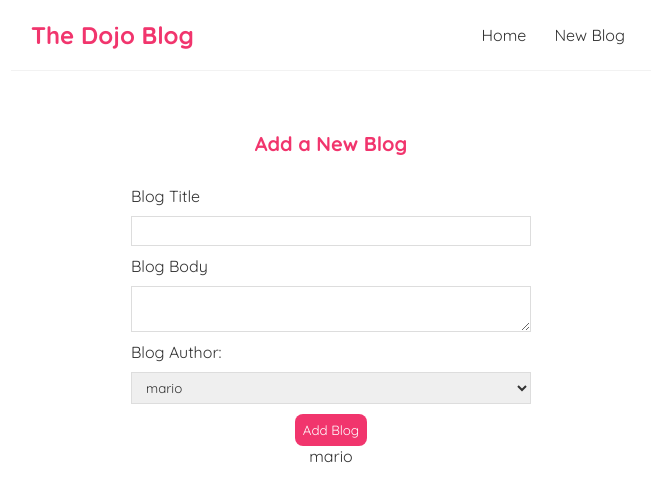
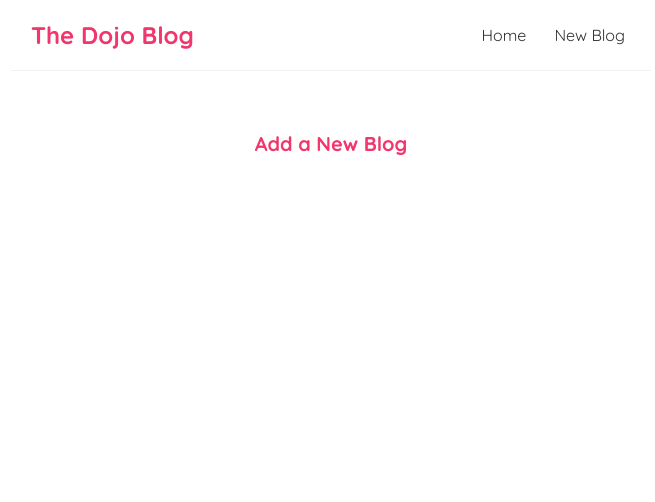
Before and after one commit to loyeh/dojo-blog, a React (Create React App) app: page /create in a window 1280 px wide. Shown: the top 502 px of the page, without its empty margins (309-964 px from the left). Built offline with nearby package versions, Linux system fonts and the light colour scheme.

Commit message:
lesson 30

```diff
--- a/src/create.js
+++ b/src/create.js
@@ -2,56 +2,9 @@ import { useState } from "react";
 import { useHistory } from "react-router-dom/cjs/react-router-dom";
 
 const Create = () => {
-  const [title, setTitle] = useState("");
-  const [body, setBody] = useState("");
-  const [author, setauthor] = useState("mario");
-  const [isPending, setIsPending] = useState(false);
-  const history = useHistory();
-
-  const handleSubmit = (e) => {
-    e.preventDefault();
-    const blog = { title, body, author };
-    setIsPending(true);
-
-    fetch("http://localhost:8000/blogs/", {
-      method: "POST",
-      headers: { "Content-Type": "application/json" },
-      body: JSON.stringify(blog),
-    }).then(() => {
-      console.log("blog added");
-      setIsPending(false);
-      history.push("/");
-    });
-  };
-
   return (
     <div className="create">
       <h2>Add a New Blog</h2>
-      <form onSubmit={handleSubmit}>
-        <label>Blog Title</label>
-        <input
-          type="text"
-          required
-          value={title}
-          onChange={(e) => setTitle(e.target.value)}
-        />
-        <label>Blog Body</label>
-        <textarea
-          required
-          value={body}
-          onChange={(e) => setBody(e.target.value)}
-        ></textarea>
-        <label>Blog Author:</label>
-        <select value={author} onChange={(e) => setauthor(e.target.value)}>
-          <option value="mario">mario</option>
-          <option value="yoshi">yoshi</option>
-        </select>
-        {!isPending && <button>Add Blog</button>}
-        {isPending && <button disabled>Adding blog ...</button>}
-      </form>
-      <p>{title}</p>
-      <p>{body}</p>
-      <p>{author}</p>
     </div>
   );
 };
```
